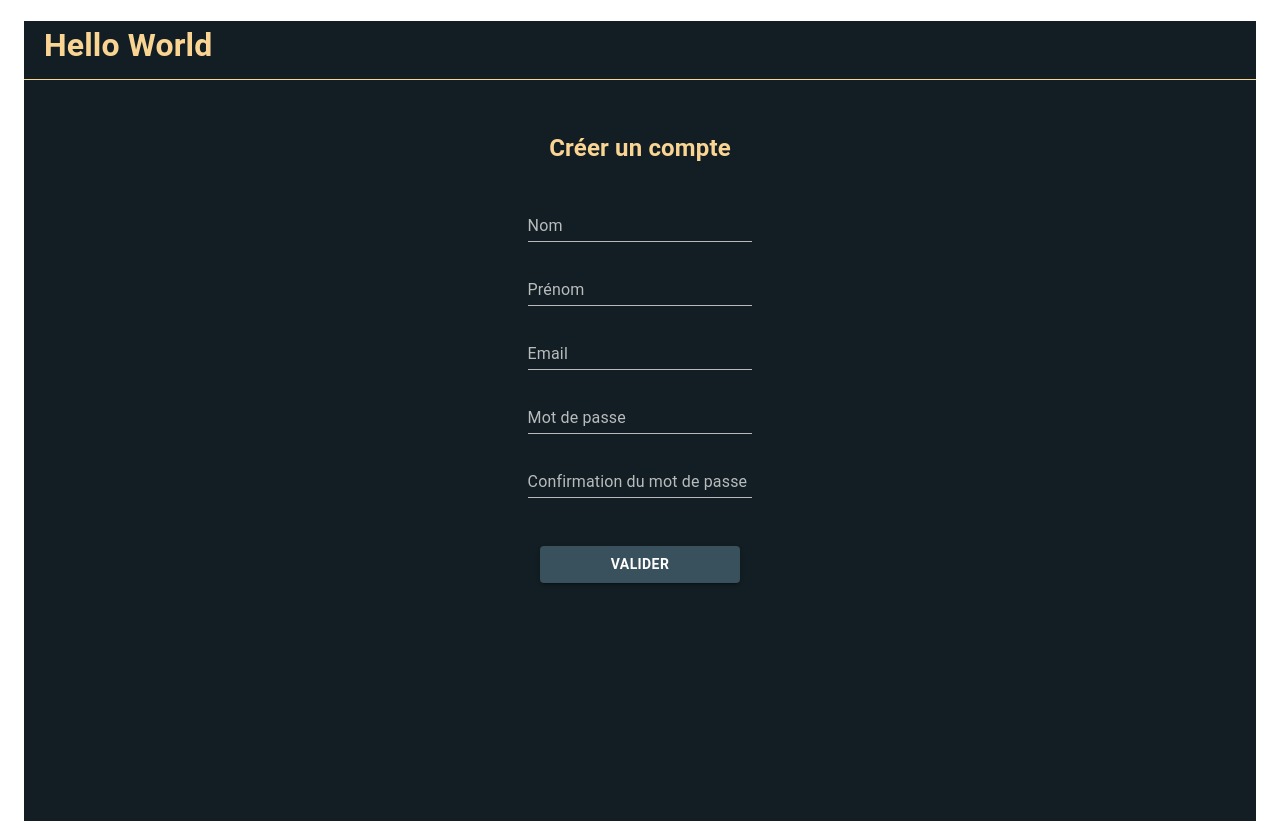
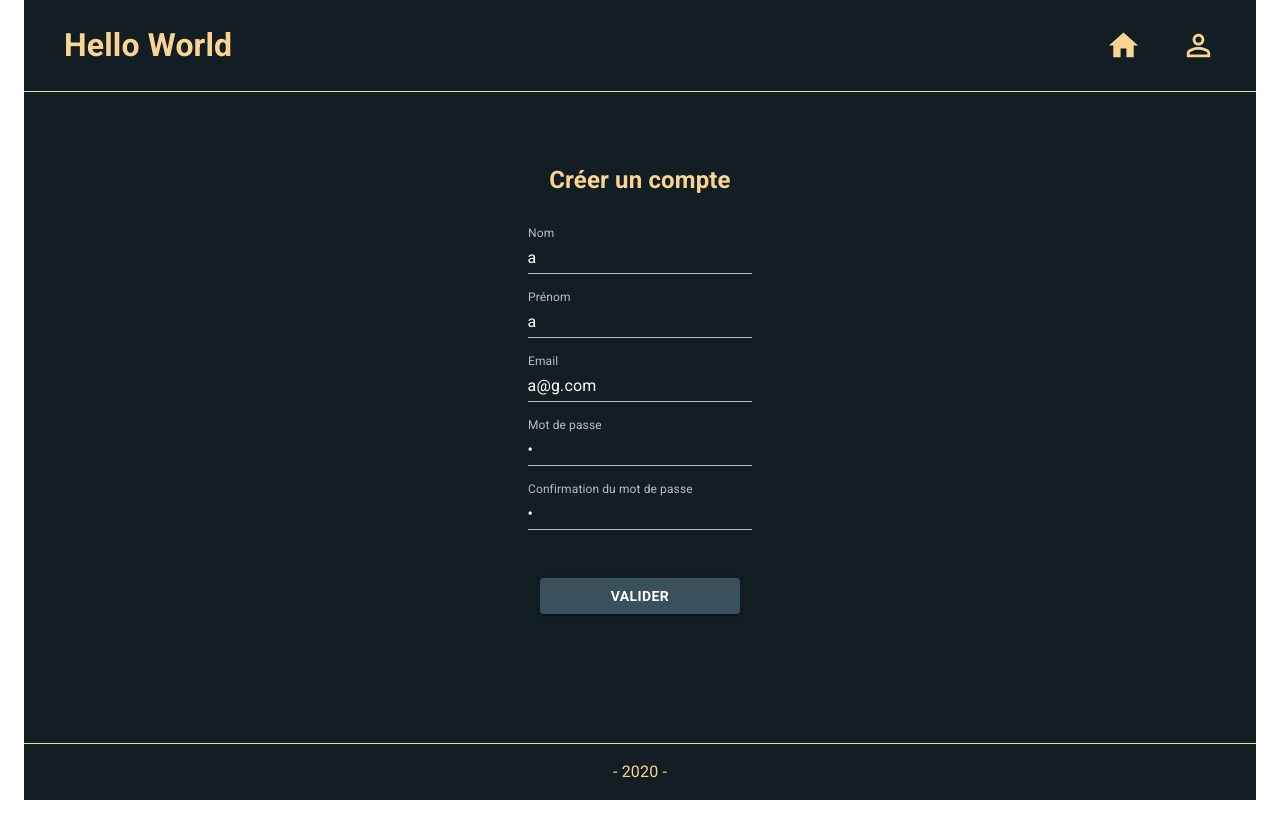
Before and after one commit to AmbreWarrior88/Yoonix-Frontend, a React (Create React App) app: page /registration in a window 1280 px wide. After the commit the page ends 800 px from the top, so only its background shows below. Built offline with nearby package versions, Linux system fonts and the light colour scheme.

Commit message:
Finished JWT in signIn and singUp + CSS

```diff
--- a/src/App.js
+++ b/src/App.js
@@ -1,8 +1,10 @@
-import React from "react";
+import React, { useState } from "react";
 import { BrowserRouter as Router, Switch, Route } from "react-router-dom";
+import Cookie from "js-cookie";
 
 import Container from "@material-ui/core/Container";
 import Typography from "@material-ui/core/Typography";
+import "typeface-roboto";
 
 import "./App.css";
 
@@ -13,25 +15,34 @@ import SignUp from "./containers/SignUp";
 import PrivatePage from "./containers/PrivatePage";
 
 function App() {
+  // State pour stocker le token
+  const [token, setToken] = useState(Cookie.get("token"));
+
   return (
     <Container fixed>
       <Typography
         component="div"
-        style={{ backgroundColor: "#121E23", minHeight: "100vh" }}
+        style={{
+          backgroundColor: "#121E23",
+          minHeight: "100vh",
+          display: "flex",
+          flexDirection: "column",
+        }}
       >
         <Router>
-          <Header />
+          <Header setToken={setToken} token={token} />
           <Switch>
             <Route exact path="/">
-              <HomePage />
+              <HomePage setToken={setToken} />
             </Route>
             <Route path="/registration">
-              <SignUp />
+              <SignUp setToken={setToken} />
             </Route>
             <Route path="/private">
               <PrivatePage />
             </Route>
           </Switch>
+          <Footer />
         </Router>
       </Typography>
     </Container>
--- a/src/components/Footer.js
+++ b/src/components/Footer.js
@@ -2,8 +2,16 @@ import React from "react";
 
 const Footer = () => {
   return (
-    <div style={{ borderTop: "1px solid #FAD493" }}>
-      <p>2020</p>
+    <div
+      style={{
+        borderTop: "1px solid #FAD493",
+        color: "#FAD493",
+        marginTop: "auto",
+        display: "flex",
+        justifyContent: "center",
+      }}
+    >
+      <p>- 2020 -</p>
     </div>
   );
 };
--- a/src/components/MemberCard.js
+++ b/src/components/MemberCard.js
@@ -1,28 +1,38 @@
 import React from "react";
+import { makeStyles } from "@material-ui/core/styles";
+
+const useStyles = makeStyles({
+  root: {
+    border: "4px solid #FAD493",
+    color: "white",
+    margin: "20px 40px",
+    display: "flex",
+    alignItem: "center",
+  },
+  image: {
+    height: "150px",
+    width: "150px",
+    padding: "15px",
+  },
+});
 
 const MemberCard = (props) => {
+  const classes = useStyles();
   return (
-    <div
-      style={{
-        border: "4px solid #FAD493",
-        color: "white",
-        margin: "20px",
-        display: "flex",
-      }}
-    >
-      <img
-        src={props.picture.thumbnail}
-        alt=""
-        style={{ flex: "1", padding: "10px" }}
-      />
-      <div style={{ flex: "2" }}>
+    <div className={classes.root}>
+      <img src={props.picture.large} alt="" className={classes.image} />
+      <div>
+        <p>
+          <span>Pseudo : </span>
+          <span style={{ fontWeight: "bold" }}>{props.login.username}</span>
+        </p>
+
         <p>
           {props.name.title} {props.name.last} {props.name.first},{" "}
           {props.dob.age} ans
         </p>
-
         <p>
-          Nous vient de {props.location.city} en {props.location.state}
+          Vient de {props.location.city} en {props.location.state}
         </p>
         <p>Inscrit depuis : {props.registered.age} ans</p>
       </div>
--- a/src/components/Modal.js
+++ b/src/components/Modal.js
@@ -53,6 +53,7 @@ const useStyles = makeStyles((theme) => ({
   },
   title: {
     color: "#FAD493",
+    paddingLeft: "10px",
   },
 }));
 
@@ -61,8 +62,8 @@ const ConnexionModal = (props) => {
 
   const history = useHistory();
 
-  const [email, setEmail] = useState("marty@g.com");
-  const [password, setPassword] = useState("BackToTheFutur");
+  const [email, setEmail] = useState("");
+  const [password, setPassword] = useState("");
 
   return (
     <Modal
@@ -88,7 +89,10 @@ const ConnexionModal = (props) => {
                   { email, password }
                 );
                 if (!response.error) {
+                  // Stocker le token dans les cookies
                   Cookies.set("token", response.data.token);
+                  // Met à jour le state token dans app.js
+                  props.setToken(response.data);
                   history.push("/private");
                 }
               } catch (error) {
@@ -97,6 +101,7 @@ const ConnexionModal = (props) => {
             }}
           >
             <ThemeProvider theme={theme}>
+              {/* ---------Input Email-------- */}
               <TextField
                 label="Email"
                 type="email"
@@ -105,6 +110,7 @@ const ConnexionModal = (props) => {
                   setEmail(event.target.value);
                 }}
               />
+              {/* ---------Input Password--------- */}
               <TextField
                 label="Mot de passe"
                 type="password"
@@ -115,7 +121,12 @@ const ConnexionModal = (props) => {
               />
             </ThemeProvider>
             <br />
-            <Button className={classes.button} type="submit">
+            {/* ---------Valide le formulaire-------- */}
+            <Button
+              className={classes.button}
+              variant="contained"
+              type="submit"
+            >
               Valider
             </Button>
           </form>
--- a/src/components/header.js
+++ b/src/components/header.js
@@ -1,23 +1,60 @@
 import React from "react";
 import { makeStyles } from "@material-ui/core/styles";
 import Link from "@material-ui/core/Link";
+import PersonIcon from "@material-ui/icons/Person";
+import PermIdentityIcon from "@material-ui/icons/PermIdentity";
+import HomeIcon from "@material-ui/icons/Home";
+
+import Cookie from "js-cookie";
+
+import { useHistory } from "react-router-dom";
 
 const useStyles = makeStyles({
   root: {
+    borderBottom: "1px solid #FAD493",
+    display: "flex",
+    justifyContent: "space-between",
+  },
+  title: {
     color: "#FAD493",
-    paddingLeft: "20px",
-    paddingBottom: "10px",
-
-    borderBottom: "1px solid #FAD493",
+    paddingLeft: "40px",
+  },
+  icon: {
+    color: "#FAD493",
+    marginTop: "28px",
+    marginRight: "40px",
+    cursor: "pointer",
   },
 });
 
-const Header = () => {
+const Header = (props) => {
   const classes = useStyles();
+  const history = useHistory();
+
   return (
-    <Link underline="none" href="/">
-      <h1 className={classes.root}>Hello World</h1>
-    </Link>
+    <div className={classes.root}>
+      <Link underline="none" href="/">
+        <h1 className={classes.title}>Hello World</h1>
+      </Link>
+      <div>
+        <Link underline="none" href="/">
+          <HomeIcon className={classes.icon} fontSize="large" />
+        </Link>
+        {props.token ? (
+          <PersonIcon
+            className={classes.icon}
+            fontSize="large"
+            onClick={() => {
+              props.setToken("");
+              Cookie.remove("token");
+              history.push("/");
+            }}
+          />
+        ) : (
+          <PermIdentityIcon className={classes.icon} fontSize="large" />
+        )}
+      </div>
+    </div>
   );
 };
 
--- a/src/containers/PrivatePage.js
+++ b/src/containers/PrivatePage.js
@@ -4,11 +4,32 @@ import axios from "axios";
 
 import Cookies from "js-cookie";
 
+import { makeStyles } from "@material-ui/core/styles";
+
 import MemberCard from "../components/MemberCard";
 
+const useStyles = makeStyles({
+  title: {
+    color: "#FAD493",
+    display: "flex",
+    justifyContent: "center",
+    margin: "40px",
+  },
+  text: {
+    color: "#FAD493",
+    display: "flex",
+    justifyContent: "center",
+    margin: "100px",
+  },
+});
+
 const PrivatePage = () => {
+  // State pour gérer le chargement des données
   const [isLoading, setIsLoading] = useState(true);
+
   const [results, setResults] = useState([]);
+
+  const classes = useStyles();
 
   useEffect(() => {
     const fetchData = async () => {
@@ -18,23 +39,21 @@ const PrivatePage = () => {
         headers: { Authorization: "Bearer " + Cookies.get("token") },
       });
       console.log(response);
-      // if (response.status !== 401) {
-      //   setResults(response.data);
-      // } else {
-      //   setResults([]);
-      // }
-
-      // setIsLoading(false);
+      if (response.status !== 401) {
+        setResults(response.data);
+      } else {
+        setResults([]);
+      }
+      setIsLoading(false);
     };
-
     fetchData();
   }, []);
 
   return (
     <div>
-      <h2 style={{ color: "#FAD493" }}>Membre inscrit</h2>
+      <h2 className={classes.title}>Membres inscrits</h2>
       {isLoading === true ? (
-        <p style={{ color: "#FAD493" }}>Chargement...</p>
+        <p className={classes.text}>Chargement...</p>
       ) : (
         results.map((result) => {
           return <MemberCard {...result} key={result.login.uuid} />;
--- a/src/containers/SignUp.js
+++ b/src/containers/SignUp.js
@@ -1,6 +1,7 @@
 import React, { useState } from "react";
 import axios from "axios";
 
+import Cookie from "js-cookie";
 import { useHistory } from "react-router-dom";
 
 import {
@@ -41,18 +42,16 @@ const useStyles = makeStyles((theme) => ({
   },
 }));
 
-const RegistrationPage = () => {
+const RegistrationPage = (props) => {
   const classes = useStyles();
 
   const history = useHistory();
 
-  const [lastName, setLastName] = useState("");
-  const [firstName, setFirstName] = useState("");
-  const [email, setEmail] = useState("");
-  const [password, setPassword] = useState("");
-  const [passwordConfirm, setPasswordConfirm] = useState("");
-
-  const [notSamePassword, setNotSamePassword] = useState(false);
+  const [lastName, setLastName] = useState("a");
+  const [firstName, setFirstName] = useState("a");
+  const [email, setEmail] = useState("a@g.com");
+  const [password, setPassword] = useState("a");
+  const [passwordConfirm, setPasswordConfirm] = useState("a");
 
   return (
     <div style={{ margin: "50px" }}>
@@ -72,6 +71,14 @@ const RegistrationPage = () => {
         onSubmit={async (event) => {
           event.preventDefault();
           try {
+            if (
+              lastName !== "" &&
+              firstName !== "" &&
+              email !== "" &&
+              password !== "" &&
+              passwordConfirm !== "" &&
+              password === passwordConfirm
+            ) {
               const response = await axios.post(
                 "http://localhost:4000/user/sign_up",
                 {
@@ -81,14 +88,11 @@ const RegistrationPage = () => {
                   password: password,
                 }
               );
-            if (
-              lastName !== "" &&
-              firstName !== "" &&
-              email !== "" &&
-              password !== "" &&
-              passwordConfirm !== "" &&
-              password === passwordConfirm
-            ) {
+              console.log(response.data);
+              // Stocker le token dans les cookies
+              Cookie.set("token", response.data.token);
+              // Met à jour la statue du state token
+              props.setToken(response.data);
               history.push("/private");
             } else {
               alert("Tous les champs ne sont pas remplis");
@@ -99,6 +103,7 @@ const RegistrationPage = () => {
         }}
       >
         <ThemeProvider theme={theme}>
+          {/* ------Input Nom------ */}
           <TextField
             label="Nom"
             type="text"
@@ -107,6 +112,7 @@ const RegistrationPage = () => {
               setLastName(event.target.value);
             }}
           />
+          {/* -------Input Prénom------- */}
           <TextField
             label="Prénom"
             type="text"
@@ -115,6 +121,7 @@ const RegistrationPage = () => {
               setFirstName(event.target.value);
             }}
           />
+          {/* --------Input Email-------- */}
           <TextField
             label="Email"
             type="email"
@@ -123,6 +130,7 @@ const RegistrationPage = () => {
               setEmail(event.target.value);
             }}
           />
+          {/* ---------Input Password-------- */}
           <TextField
             label="Mot de passe"
             type="password"
@@ -131,6 +139,19 @@ const RegistrationPage = () => {
               setPassword(event.target.value);
             }}
           />
+          {/* --------Input Confirmation Password--------- */}
+          {password !== passwordConfirm ? (
+            <TextField
+              error
+              helperText="Mot de passe différent"
+              label="Confirmation du mot de passe"
+              type="password"
+              value={passwordConfirm}
+              onChange={(event) => {
+                setPasswordConfirm(event.target.value);
+              }}
+            />
+          ) : (
             <TextField
               label="Confirmation du mot de passe"
               type="password"
@@ -139,8 +160,9 @@ const RegistrationPage = () => {
                 setPasswordConfirm(event.target.value);
               }}
             />
+          )}
         </ThemeProvider>
-
+        {/* ------Validation du formulaire-------- */}
         <Button className={classes.button} variant="contained" type="submit">
           Valider
         </Button>
```
Also changed, not shown: src/containers/HomePage.js (+22 -4 lines). Lines whose indentation alone changed are shown as unchanged.
